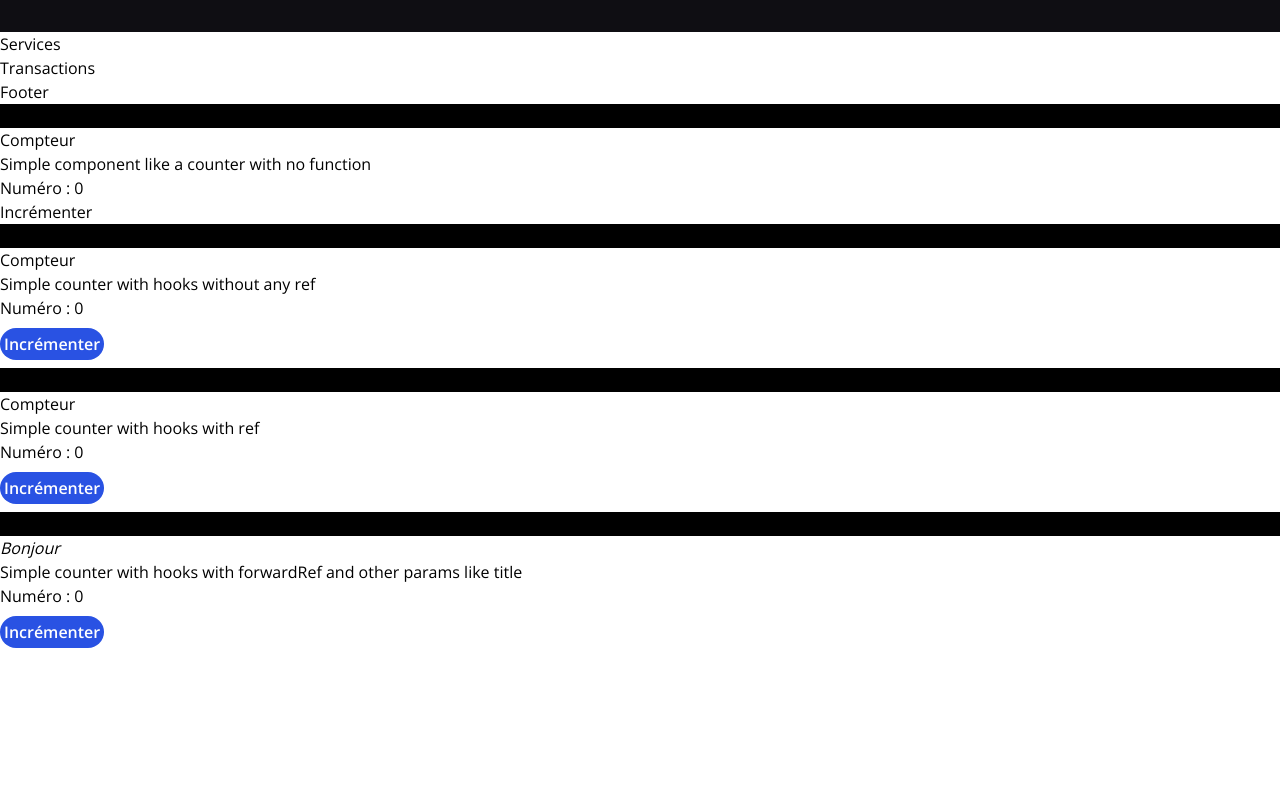
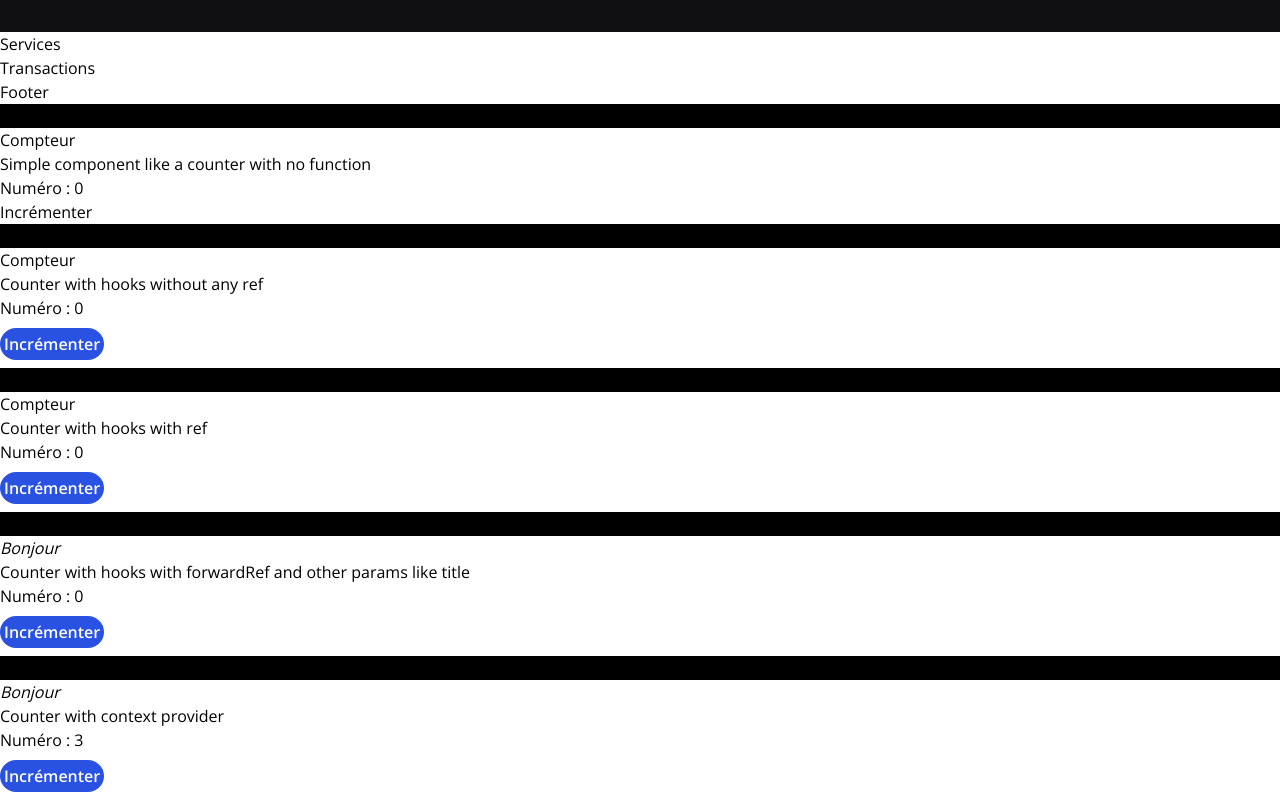
Before and after one commit to MarcOreliOoo/07_ModernWeb3App, a React (Vite) app in the folder client/: page / in a window 1280 px wide. Shown: the part 709-1509 px from the top of the page. Before the commit the page ends 1365 px from the top, so only its background shows below. Built offline with nearby package versions, Linux system fonts and the light colour scheme.

Commit message:
learning upd: context provider

```diff
--- a/client/src/App.tsx
+++ b/client/src/App.tsx
@@ -1,5 +1,7 @@
 import { PropsWithChildren } from "react";
 import { Navbar, Footer, Services, Transactions, Welcome } from "./components";
+import { CounterProvider } from "./learning/CounterProvider";
+import { CounterUsingContext } from "./learning/CounterUsingContext";
 import { CounterWithForwardRef, Title } from "./learning/CounterWithForwardRef";
 import { CounterWithHooksNoRef, CounterWithHooksRef } from "./learning/CounterWithHooks";
 import { SimpleComponentWithNoCounter } from "./learning/SimpleComponentWithNoCounter";
@@ -22,18 +24,25 @@ let App = () => {
 
 			<div className="bg-black">_</div>
 			<CounterWithHooksNoRef>
-				Simple counter with hooks without any ref
+				Counter with hooks without any ref
 			</CounterWithHooksNoRef>
 
 			<div className="bg-black">_</div>
 			<CounterWithHooksRef>
-				Simple counter with hooks with ref
+				Counter with hooks with ref
 			</CounterWithHooksRef>
 
 			<div className="bg-black">_</div>
 			<CounterWithForwardRef title={<em>Bonjour</em>} titleTag={Title}>
-				Simple counter with hooks with forwardRef and other params like title
+				Counter with hooks with forwardRef and other params like title
 			</CounterWithForwardRef>
+
+			<div className="bg-black">_</div>
+			<CounterProvider start={3}>
+				<CounterUsingContext title={<em>Bonjour</em>} titleTag={Title}>
+					Counter with context provider
+				</CounterUsingContext>
+			</CounterProvider>
     	</div>
 	)
 }
--- a/client/src/context/CounterProvider.tsx
+++ b/client/src/learning/CounterProvider.tsx
@@ -11,7 +11,7 @@ type Props = PropsWithChildren<{
 	start?:number
 }>;
 
-export const CounterProvider: FunctionComponent = ({start = 0, children}: Props) => {
+export const CounterProvider = ({start = 0, children}: Props) => {
 	const [n, setN] = useState(start);
 	const incr = useCallback(() => setN(n => n+1),[]);
 
--- /dev/null
+++ b/client/src/learning/CounterUsingContext.tsx
@@ -0,0 +1,30 @@
+import { ComponentType, Dispatch, forwardRef, FunctionComponent, MouseEvent, PropsWithChildren, ReactNode, RefObject, useRef, useState } from "react"
+import { useCounter } from "./CounterProvider"
+
+type Props = PropsWithChildren<{
+	start?: number,
+	title?: ReactNode,
+	titleTag?: keyof JSX.IntrinsicElements | ComponentType<PropsWithChildren>
+}>
+
+export const CounterUsingContext = forwardRef<HTMLButtonElement, Props>(({start = 0, children, title = 'Compteur', titleTag: Title = 'h1'}, ref) => {
+
+	const {n,incr} = useCounter();
+
+	return <div>
+		<Title>{title}</Title>
+		{children}
+		<p>Numéro : {n}</p>
+		<button ref={ref} type="button" onClick={incr} className="flex flex-row justify-center items-center my-2 bg-[#2952e3] rounded-full p-1 cursor-pointer hover:bg-[#2546bd]">
+			<p className="text-white text-base font-semibold">
+				Incrémenter
+			</p>
+		</button>
+	</div>
+})
+
+CounterUsingContext.displayName='Counter';
+
+export function Title ({children} : PropsWithChildren) {
+	return <h1>{children}</h1>
+}
```
